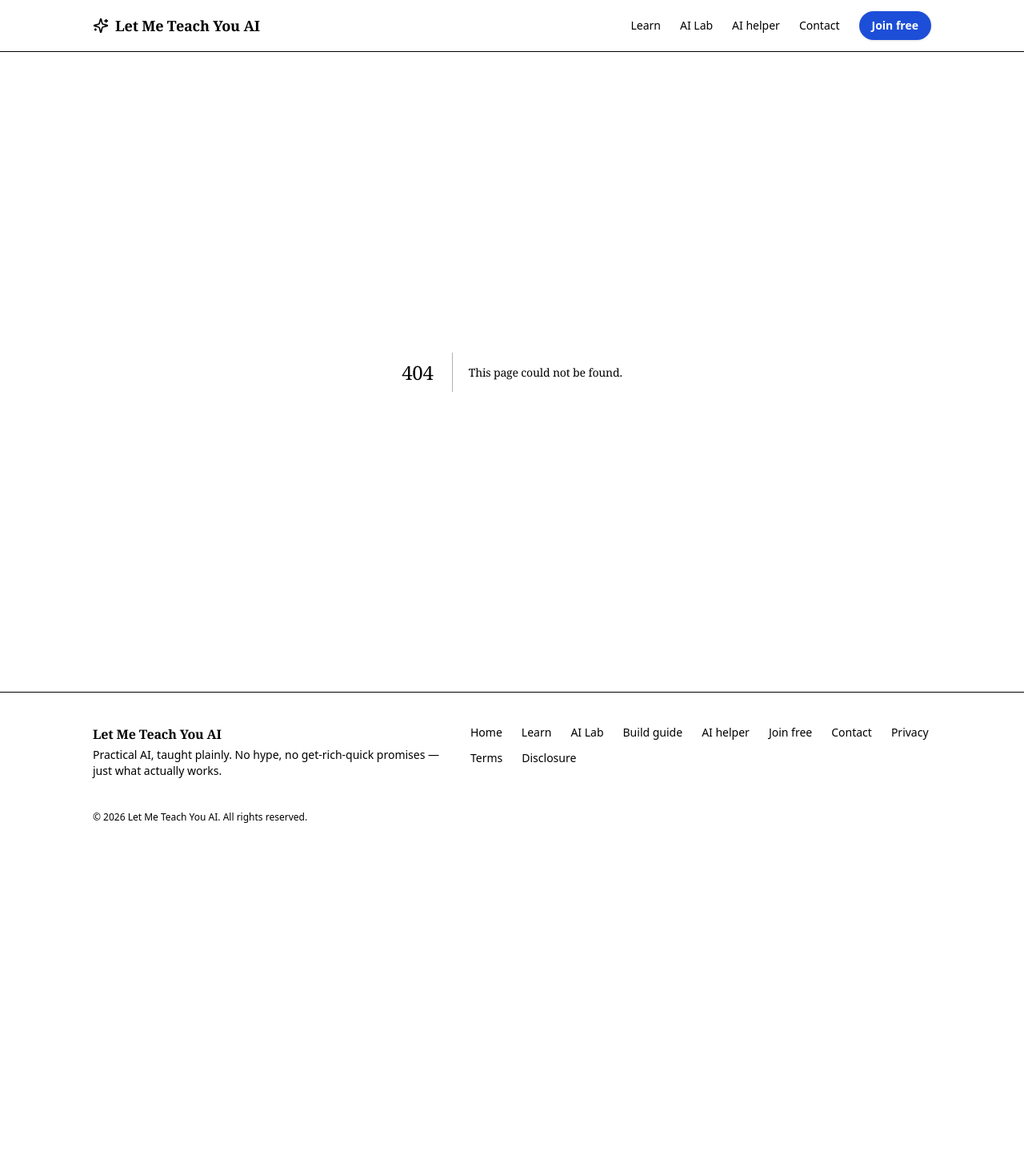
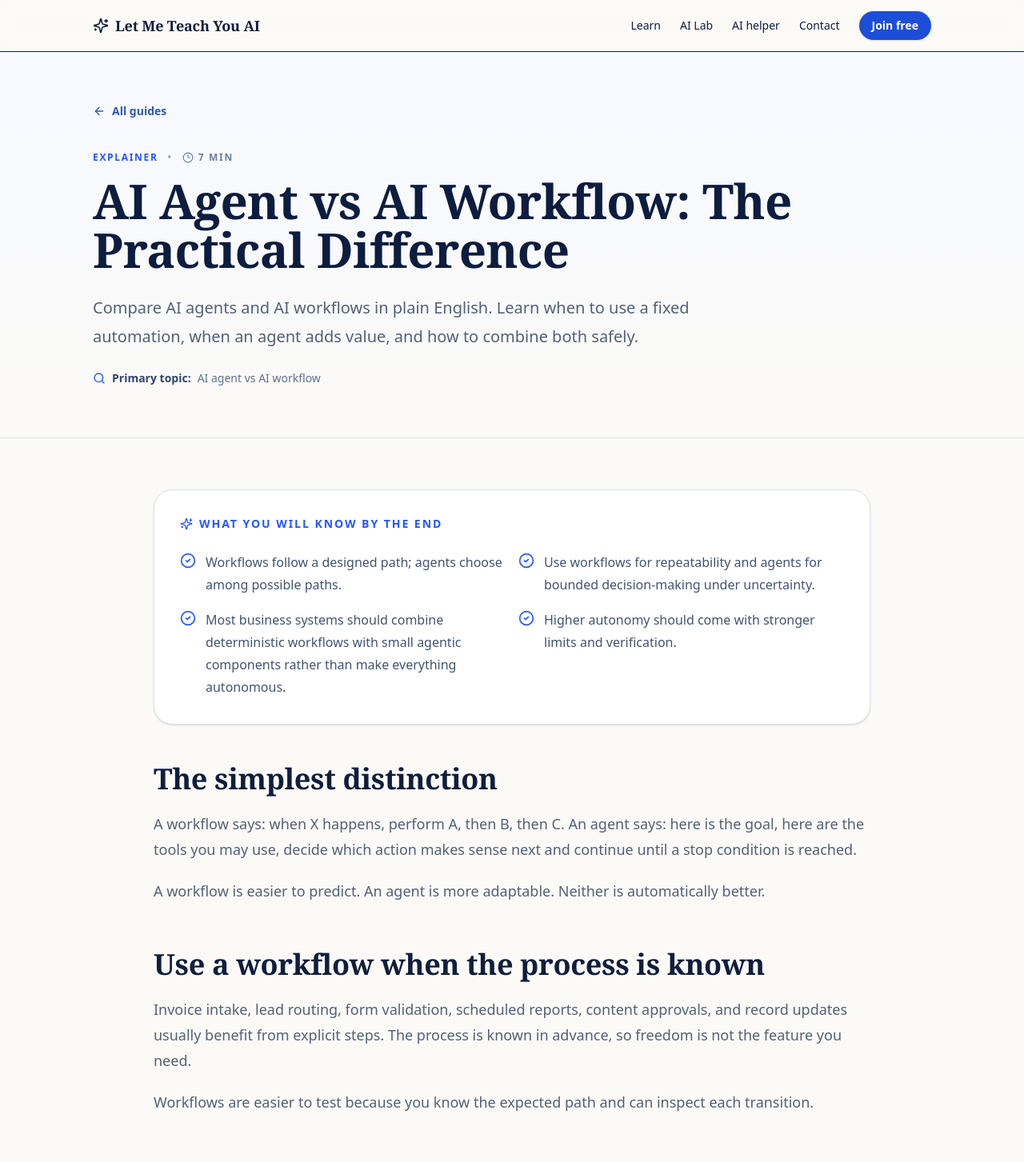
Before and after one commit to DopestT/Let-Me-Teach-You-AI, a Next.js app: page /guides/ai-agent-vs-ai-workflow in a window 1280 px wide. Before the commit this address had no page. Shown: the top 1453 px of the page at 80% size. Before the commit the page ends 1062 px from the top, so only its background shows below. Built offline with nearby package versions, Linux system fonts and the light colour scheme.

Commit message:
Add SEO guide article template

```diff
--- /dev/null
+++ b/app/guides/[slug]/page.tsx
@@ -0,0 +1,215 @@
+import type { Metadata } from "next";
+import Link from "next/link";
+import { notFound } from "next/navigation";
+import { ArrowLeft, ArrowRight, CheckCircle2, Clock3, Search, Sparkles } from "lucide-react";
+import { getSeoGuide, seoGuides } from "@/lib/seo-guides";
+
+const SITE_URL = "https://www.letmeteachyouai.com";
+
+export function generateStaticParams() {
+  return seoGuides.map((guide) => ({ slug: guide.slug }));
+}
+
+export async function generateMetadata({
+  params,
+}: {
+  params: Promise<{ slug: string }>;
+}): Promise<Metadata> {
+  const { slug } = await params;
+  const guide = getSeoGuide(slug);
+  if (!guide) return {};
+
+  const url = `${SITE_URL}/guides/${guide.slug}`;
+  return {
+    title: guide.seoTitle,
+    description: guide.description,
+    keywords: [guide.primaryKeyword, "learn AI", "AI for beginners", "AI automation"],
+    alternates: { canonical: url },
+    openGraph: {
+      type: "article",
+      url,
+      title: guide.seoTitle,
+      description: guide.description,
+      siteName: "Let Me Teach You AI",
+    },
+    twitter: {
+      card: "summary_large_image",
+      title: guide.seoTitle,
+      description: guide.description,
+    },
+  };
+}
+
+export default async function GuidePage({
+  params,
+}: {
+  params: Promise<{ slug: string }>;
+}) {
+  const { slug } = await params;
+  const guide = getSeoGuide(slug);
+  if (!guide) notFound();
+
+  const related = guide.related
+    .map((relatedSlug) => getSeoGuide(relatedSlug))
+    .filter(Boolean);
+  const canonicalUrl = `${SITE_URL}/guides/${guide.slug}`;
+
+  const articleJsonLd = {
+    "@context": "https://schema.org",
+    "@type": "Article",
+    headline: guide.title,
+    description: guide.description,
+    mainEntityOfPage: canonicalUrl,
+    url: canonicalUrl,
+    author: { "@type": "Organization", name: "Let Me Teach You AI" },
+    publisher: { "@type": "Organization", name: "Let Me Teach You AI" },
+    datePublished: "2026-09-13",
+    dateModified: "2026-09-13",
+    about: guide.primaryKeyword,
+  };
+
+  const faqJsonLd = {
+    "@context": "https://schema.org",
+    "@type": "FAQPage",
+    mainEntity: guide.faqs.map((faq) => ({
+      "@type": "Question",
+      name: faq.question,
+      acceptedAnswer: { "@type": "Answer", text: faq.answer },
+    })),
+  };
+
+  return (
+    <>
+      <script
+        type="application/ld+json"
+        dangerouslySetInnerHTML={{ __html: JSON.stringify(articleJsonLd) }}
+      />
+      <script
+        type="application/ld+json"
+        dangerouslySetInnerHTML={{ __html: JSON.stringify(faqJsonLd) }}
+      />
+
+      <header className="border-b border-[#dfe6f0] bg-[linear-gradient(180deg,#f7f9ff_0%,#fbfaf7_100%)]">
+        <div className="container-editorial py-12 sm:py-16">
+          <Link
+            href="/guides"
+            className="inline-flex items-center gap-2 text-sm font-bold text-[#3158b5] hover:text-[#2457ff]"
+          >
+            <ArrowLeft className="h-4 w-4" /> All guides
+          </Link>
+
+          <div className="mt-9 max-w-4xl">
+            <div className="flex flex-wrap items-center gap-3 text-xs font-bold uppercase tracking-[.14em] text-[#2457ff]">
+              <span>{guide.eyebrow}</span>
+              <span className="text-[#9aa9c1]">•</span>
+              <span className="inline-flex items-center gap-1.5 text-[#6a7da3]"><Clock3 className="h-3.5 w-3.5" /> {guide.readTime}</span>
+            </div>
+            <h1 className="mt-4 font-editorial text-5xl font-semibold leading-[1.02] tracking-[-.035em] text-[#0c1d3f] sm:text-6xl">
+              {guide.title}
+            </h1>
+            <p className="mt-6 max-w-3xl text-xl leading-9 text-[#536177]">{guide.description}</p>
+            <div className="mt-6 flex flex-wrap items-center gap-2 text-sm text-[#60708c]">
+              <Search className="h-4 w-4 text-[#2457ff]" />
+              <span className="font-semibold text-[#33456e]">Primary topic:</span>
+              <span>{guide.primaryKeyword}</span>
+            </div>
+          </div>
+        </div>
+      </header>
+
+      <main className="bg-[#fbfaf7]">
+        <article className="container-editorial py-12 sm:py-16">
+          <div className="mx-auto max-w-4xl">
+            <section className="rounded-3xl border border-[#d9e3f5] bg-white p-6 shadow-sm sm:p-8">
+              <div className="flex items-center gap-2 text-sm font-bold uppercase tracking-[.14em] text-[#2457ff]">
+                <Sparkles className="h-4 w-4" /> What you will know by the end
+              </div>
+              <ul className="mt-6 grid gap-4 sm:grid-cols-2">
+                {guide.takeaways.map((takeaway) => (
+                  <li key={takeaway} className="flex gap-3 text-[#425474]">
+                    <CheckCircle2 className="mt-0.5 h-5 w-5 shrink-0 text-[#2457ff]" />
+                    <span className="leading-7">{takeaway}</span>
+                  </li>
+                ))}
+              </ul>
+            </section>
+
+            <div className="mt-12 space-y-14">
+              {guide.sections.map((section) => (
+                <section key={section.heading}>
+                  <h2 className="font-editorial text-3xl font-semibold tracking-[-.02em] text-[#0f1e3d] sm:text-4xl">
+                    {section.heading}
+                  </h2>
+                  <div className="mt-5 space-y-5 text-lg leading-8 text-[#536177]">
+                    {section.paragraphs.map((paragraph) => <p key={paragraph}>{paragraph}</p>)}
+                  </div>
+                  {section.bullets && (
+                    <ul className="mt-6 space-y-3 rounded-3xl border border-[#dfe6f0] bg-white p-6 sm:p-7">
+                      {section.bullets.map((bullet) => (
+                        <li key={bullet} className="flex gap-3 text-[#425474]">
+                          <CheckCircle2 className="mt-0.5 h-5 w-5 shrink-0 text-[#4f76dd]" />
+                          <span className="leading-7">{bullet}</span>
+                        </li>
+                      ))}
+                    </ul>
+                  )}
+                </section>
+              ))}
+            </div>
+
+            {guide.steps && (
+              <section className="mt-14 overflow-hidden rounded-[2rem] border border-[#20345f] bg-[#07152f] text-white shadow-[0_26px_70px_rgba(7,21,47,.14)]">
+                <div className="p-7 sm:p-9">
+                  <p className="text-xs font-bold uppercase tracking-[.14em] text-[#8fb0ff]">Build it</p>
+                  <h2 className="mt-3 font-editorial text-3xl font-semibold sm:text-4xl">Your next steps</h2>
+                  <ol className="mt-7 space-y-4">
+                    {guide.steps.map((step, index) => (
+                      <li key={step} className="flex gap-4 rounded-2xl border border-white/10 bg-white/[.04] p-4">
+                        <span className="grid h-8 w-8 shrink-0 place-items-center rounded-full bg-[#2457ff] text-sm font-bold">{index + 1}</span>
+                        <span className="pt-1 leading-7 text-[#d8e4f5]">{step}</span>
+                      </li>
+                    ))}
+                  </ol>
+                </div>
+              </section>
+            )}
+
+            <section className="mt-14">
+              <p className="text-xs font-bold uppercase tracking-[.14em] text-[#2457ff]">Common questions</p>
+              <h2 className="mt-3 font-editorial text-3xl font-semibold text-[#0f1e3d] sm:text-4xl">FAQ</h2>
+              <div className="mt-7 space-y-4">
+                {guide.faqs.map((faq) => (
+                  <details key={faq.question} className="group rounded-2xl border border-[#dfe6f0] bg-white p-5 shadow-sm open:border-[#b9cafa]">
+                    <summary className="cursor-pointer list-none font-semibold text-[#14294f]">{faq.question}</summary>
+                    <p className="mt-3 leading-7 text-[#5a6980]">{faq.answer}</p>
+                  </details>
+                ))}
+              </div>
+            </section>
+
+            <section className="mt-14 rounded-3xl border border-[#d9e3f5] bg-[#f4f7ff] p-7 sm:p-9">
+              <p className="text-xs font-bold uppercase tracking-[.14em] text-[#2457ff]">Keep building</p>
+              <h2 className="mt-3 font-editorial text-3xl font-semibold text-[#0f1e3d]">Related guides</h2>
+              <div className="mt-6 grid gap-4 sm:grid-cols-3">
+                {related.map((item) => item && (
+                  <Link key={item.slug} href={`/guides/${item.slug}`} className="group rounded-2xl border border-[#dce4f2] bg-white p-5 hover:border-[#9fb5ef] hover:shadow-sm">
+                    <p className="text-xs font-bold uppercase tracking-[.12em] text-[#6a7da3]">{item.eyebrow}</p>
+                    <h3 className="mt-2 font-semibold leading-6 text-[#14294f] group-hover:text-[#2457ff]">{item.title}</h3>
+                    <span className="mt-4 inline-flex items-center gap-1 text-sm font-bold text-[#3158b5]">Read guide <ArrowRight className="h-4 w-4" /></span>
+                  </Link>
+                ))}
+              </div>
+            </section>
+
+            <section className="mt-14 border-t border-[#dfe6f0] pt-10 text-center">
+              <p className="text-sm font-semibold text-[#6a7da3]">Want to build instead of just reading?</p>
+              <Link href="/learn" className="primary-cta mt-4 inline-flex items-center gap-2 rounded-full px-6 py-3 font-semibold shadow-sm">
+                Start a free build lesson <ArrowRight className="h-4 w-4" />
+              </Link>
+            </section>
+          </div>
+        </article>
+      </main>
+    </>
+  );
+}
```
